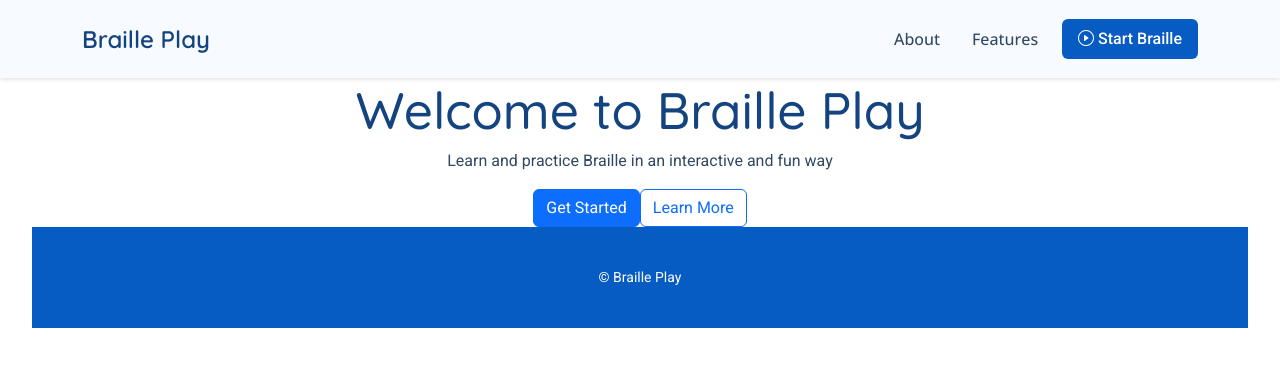
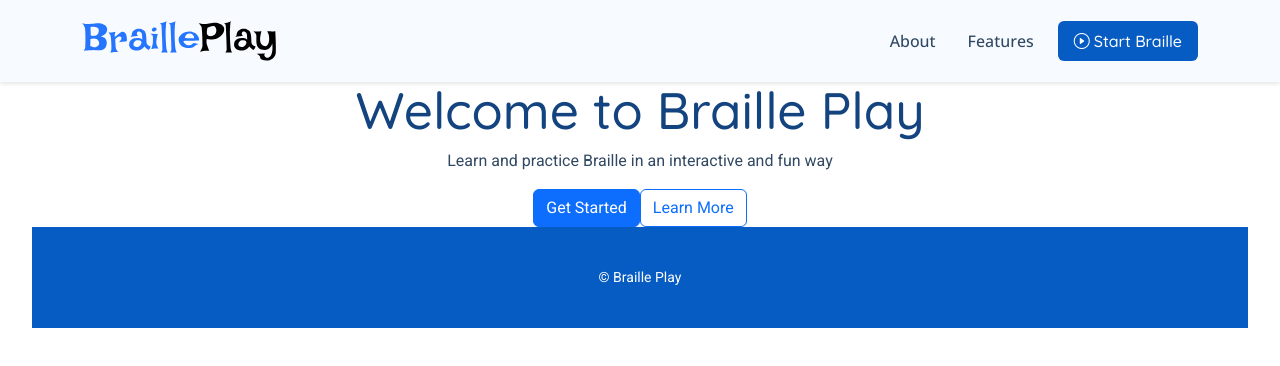
Before and after one commit to yeahyeon/braille-play-landing, a React (Vite) app: page / in a window 1280 px wide. Shown: the top 366 px of the page. Built offline with nearby package versions, Linux system fonts and the light colour scheme.

Commit message:
[feat] add logo to header

```diff
--- a/src/components/Header.css
+++ b/src/components/Header.css
@@ -17,6 +17,13 @@
   font-weight: 700;
   font-family: var(--heading-font);
   text-decoration: none;
+  display: flex;
+  align-items: center; /* 상하 가운데 정렬 */
+}
+
+.logo-image {
+  height: 40px; /* 적당한 크기로 조정 */
+  width: auto;
 }
 
 .navbar-brand:hover {
@@ -69,7 +76,9 @@
   color: #ffffff;
   padding: 0.5rem 1rem;
   border-radius: 6px;
+  font-size: 16px;
   font-weight: 500;
+  font-family: var(--heading-font);
   text-decoration: none;
   transition: all 0.3s ease;
   display: inline-flex;
--- a/src/components/Header.jsx
+++ b/src/components/Header.jsx
@@ -1,4 +1,5 @@
 import React, { useState } from "react";
+import BraillePlayLogo from "../assets/BraillePlay.svg";
 import "./Header.css";
 
 const Header = () => {
@@ -16,7 +17,7 @@ const Header = () => {
     <nav className="navbar navbar-expand-lg fixed-top app-navbar">
       <div className="container">
         <a className="navbar-brand d-flex align-items-center gap-2" href="/" aria-label="Braille Play home">
-          <span className="fw-semibold">Braille Play</span>
+          <img src={BraillePlayLogo} alt="Braille Play" className="logo-image" />
         </a>
         <button className="navbar-toggler border-0 px-2" type="button" onClick={toggleMenu} aria-label="Open menu">
           <i className="bi bi-list" style={{ fontSize: "1.5rem" }}></i>
```
